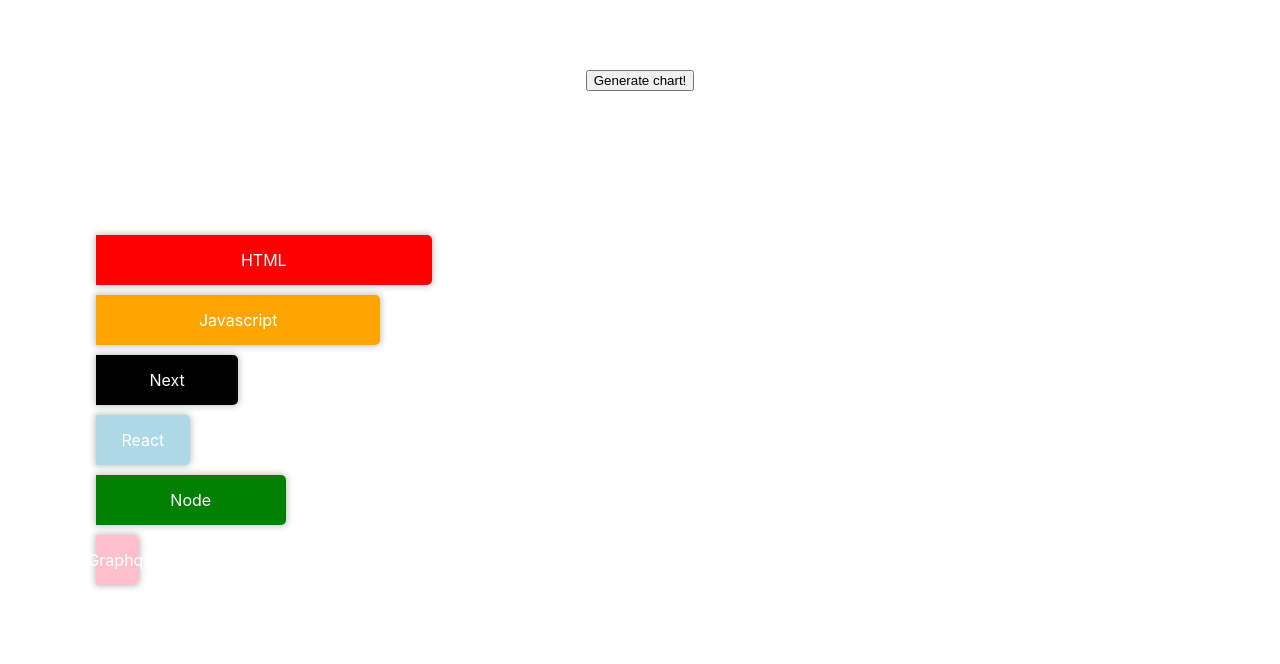
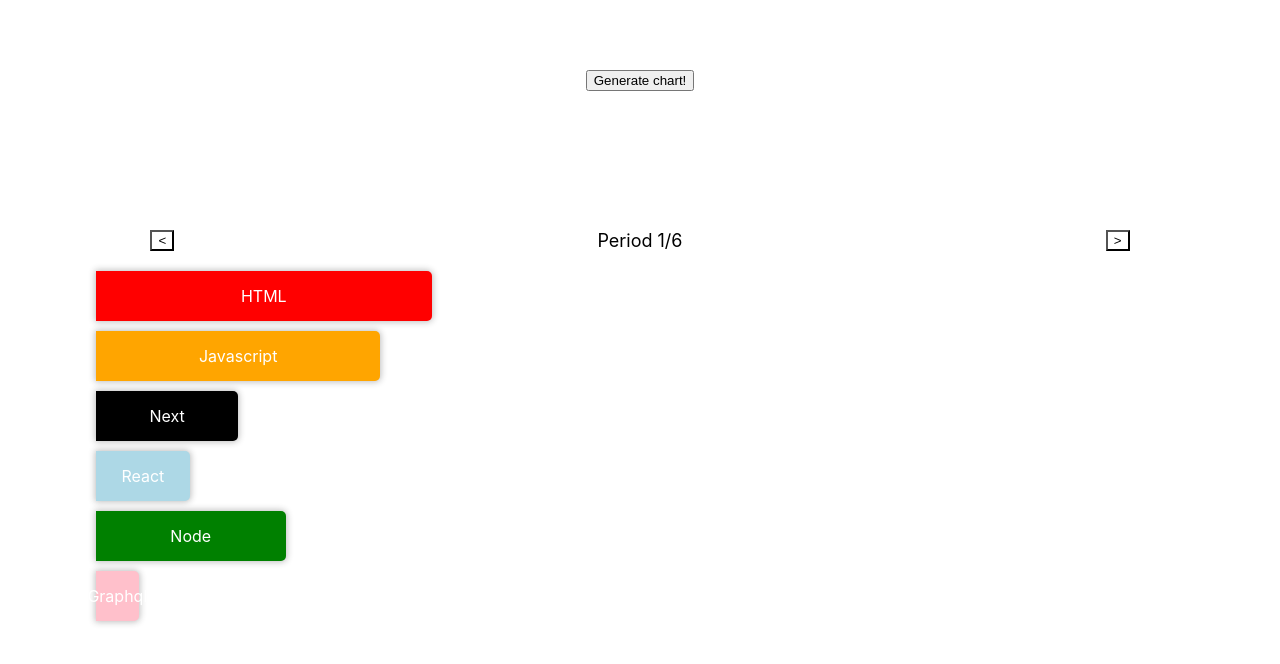
Before and after one commit to bianco-e/chart-generator, a React (Create React App) app: page / in a window 1280 px wide. Both pictures are taken after a click on the button "Generate chart!". Shown: the top 664 px of the page. Built offline with nearby package versions, Linux system fonts and the light colour scheme.

Commit message:
Add PeriodsSelector component. Add PeriodsSelector in BarsChart

```diff
--- a/src/components/Charts/BarsChart.js
+++ b/src/components/Charts/BarsChart.js
@@ -1,13 +1,36 @@
-import React from "react";
+import React, { useState } from "react";
 import styled from "styled-components";
-import { getPercentage } from "../../utils/utils";
+import { getPercentage, sortBy } from "../../utils/utils";
 import DetailsBox from "../DetailsBox";
+import PeriodsSelector from "../PeriodsSelector";
 
 export default function BarsChart({ chartStyle, config, data, periodsTotal }) {
   const { visibility, width } = chartStyle;
+  const [currentPeriod, setCurrentPeriod] = useState(0);
+  const [sortedData, setSortedData] = useState(data);
+
+  const handleNext = () => {
+    if (currentPeriod < config.periods - 1) {
+      setCurrentPeriod(currentPeriod + 1);
+      setSortedData(sortBy(data, config.sortBy, currentPeriod + 1));
+    }
+  };
+  const handlePrevious = () => {
+    if (currentPeriod > 0) {
+      setCurrentPeriod(currentPeriod - 1);
+      setSortedData(sortBy(data, config.sortBy, currentPeriod - 1));
+    }
+  };
   return (
+    <Wrapper visibility={visibility} width={width}>
+      <PeriodsSelector
+        config={config}
+        currentPeriod={currentPeriod}
+        handleNext={handleNext}
+        handlePrevious={handlePrevious}
+      />
       <ChartContainer>
-      {data.map(({ color, name, quantity }) => {
+        {sortedData.map(({ color, name, quantity }) => {
           const lastValue = quantity[quantity.length - 1];
           return (
             <ChartSection
@@ -37,8 +60,18 @@
           );
         })}
       </ChartContainer>
+    </Wrapper>
   );
 }
+
+const Wrapper = styled.div`
+  align-items: center;
+  display: flex;
+  flex-direction: column;
+  transition: all 0.6s ease-out;
+  visibility: ${({ visibility }) => visibility};
+  width: ${({ width }) => width};
+`;
 
 const ChartContainer = styled.div`
   align-items: flex-start;
--- a/src/components/Charts/RectangleChart.js
+++ b/src/components/Charts/RectangleChart.js
@@ -2,6 +2,7 @@
 import styled from "styled-components";
 import { getPercentage, sortBy } from "../../utils/utils";
 import DetailsBox from "../DetailsBox";
+import PeriodsSelector from "../PeriodsSelector";
 
 export default function RectangleChart({
   chartStyle,
@@ -27,13 +28,12 @@
 
   return (
     <Wrapper visibility={chartStyle.visibility} width={chartStyle.width}>
-      <PeriodsHandler>
-        <button onClick={handlePrevious}>{"<"}</button>
-        <CurrentPeriod>
-          {config.periodName} {`${currentPeriod + 1}/${config.periods}`}
-        </CurrentPeriod>
-        <button onClick={handleNext}>{">"}</button>
-      </PeriodsHandler>
+      <PeriodsSelector
+        config={config}
+        currentPeriod={currentPeriod}
+        handleNext={handleNext}
+        handlePrevious={handlePrevious}
+      />
       <ChartContainer
         visibility={chartStyle.visibility}
         width={chartStyle.width}
@@ -72,23 +72,6 @@
   transition: all 0.6s ease-out;
   visibility: ${({ visibility }) => visibility};
   width: ${({ width }) => width};
-`;
-
-const PeriodsHandler = styled.div`
-  align-items: center;
-  display: flex;
-  justify-content: space-between;
-  margin-bottom: 15px;
-  width: 90%;
-  > button {
-    background: none;
-    cursor: pointer;
-  }
-`;
-
-const CurrentPeriod = styled.p`
-  font-size: 18px;
-  margin: 0;
 `;
 
 const ChartContainer = styled.div`
--- /dev/null
+++ b/src/components/PeriodsSelector.js
@@ -0,0 +1,36 @@
+import React from "react";
+import styled from "styled-components";
+
+export default function PeriodsSelector({
+  config,
+  currentPeriod,
+  handleNext,
+  handlePrevious,
+}) {
+  return (
+    <PeriodsHandler>
+      <button onClick={handlePrevious}>{"<"}</button>
+      <CurrentPeriod>
+        {config.periodName} {`${currentPeriod + 1}/${config.periods}`}
+      </CurrentPeriod>
+      <button onClick={handleNext}>{">"}</button>
+    </PeriodsHandler>
+  );
+}
+
+const PeriodsHandler = styled.div`
+  align-items: center;
+  display: flex;
+  justify-content: space-between;
+  margin-bottom: 15px;
+  width: 90%;
+  > button {
+    background: none;
+    cursor: pointer;
+  }
+`;
+
+const CurrentPeriod = styled.p`
+  font-size: 18px;
+  margin: 0;
+`;
```
Also changed, not shown: 2 other files (tests, documents, lock files or other folders). Lines whose indentation alone changed are shown as unchanged.
